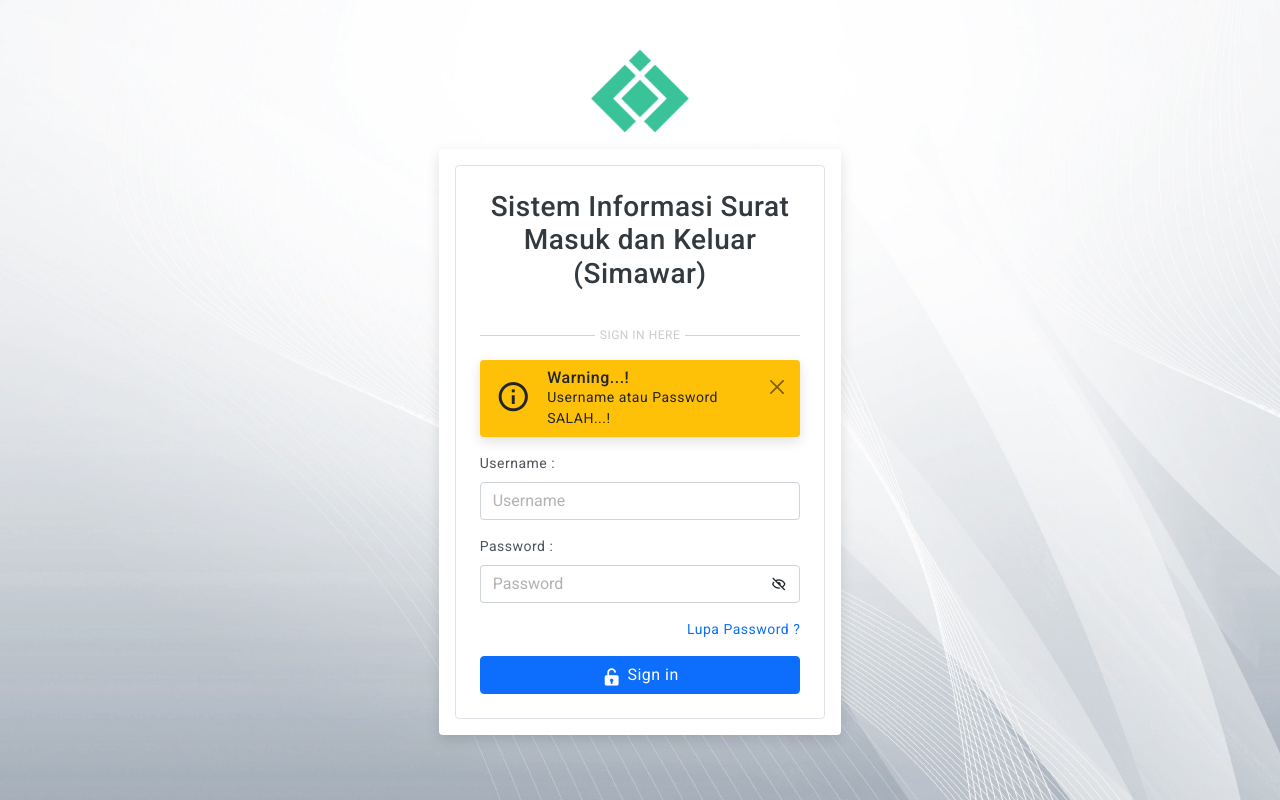
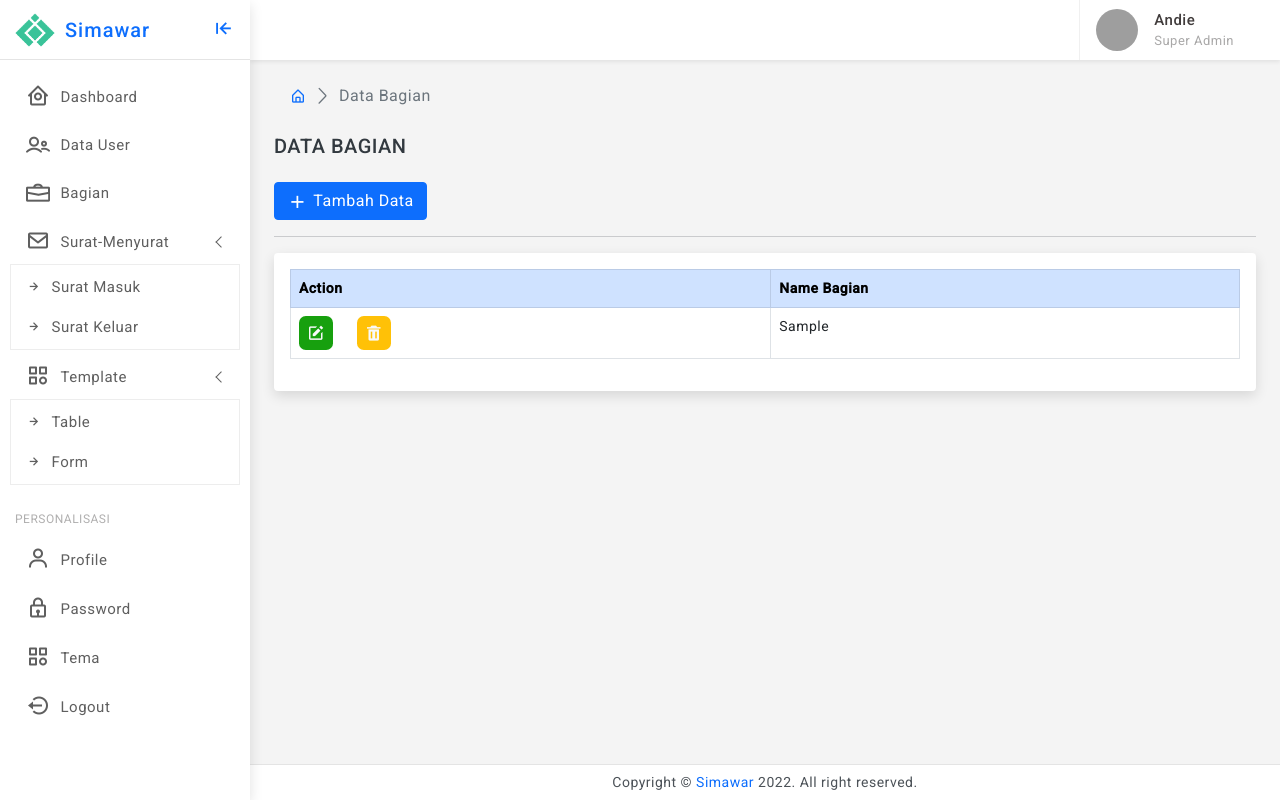
Before and after one commit to mikahikaai/dashkote, a PHP site: page / in a window 1280 px wide. Run offline with PHP 8.4, Linux system fonts and the light colour scheme; tables that the repository leaves empty or names only in its code hold one stand-in row (values such as "Sample post"); some libraries are stand-ins or nearby versions; grey boxes are pictures that could not be loaded.

Commit message:
update code

```diff
--- a/index.php
+++ b/index.php
@@ -1,105 +1,137 @@
+<?php
+include 'koneksi.php';
+
+$query_srt = 'SELECT * FROM tbl_bagian';
+$result_srt = mysqli_query($conn, $query_srt);
+?>
+
 <!doctype html>
-<html lang="en">
+<html lang="en" class="">
 
 <head>
+    <!-- Required meta tags -->
     <meta charset="utf-8">
     <meta name="viewport" content="width=device-width, initial-scale=1">
-  <link rel="icon" href="assets/images/favicon-32x32.png" type="image/png" />
-  <link href="assets/plugins/simplebar/css/simplebar.css" rel="stylesheet" />
-  <link href="assets/plugins/perfect-scrollbar/css/perfect-scrollbar.css" rel="stylesheet" />
-  <link href="assets/plugins/metismenu/css/metisMenu.min.css" rel="stylesheet" />
-  <link href="assets/css/pace.min.css" rel="stylesheet" />
-  <script src="assets/js/pace.min.js"></script>
-  <link href="assets/css/bootstrap.min.css" rel="stylesheet">
-  <link href="assets/css/app.css" rel="stylesheet">
-  <link href="assets/css/icons.css" rel="stylesheet">
-  <title>Simawar - Login</title>
+    <!--favicon-->
+    <link rel="icon" href="../assets/images/favicon-32x32.png" type="image/png" />
+    <!--plugins-->
+    <link href="../assets/plugins/simplebar/css/simplebar.css" rel="stylesheet" />
+    <link href="../assets/plugins/perfect-scrollbar/css/perfect-scrollbar.css" rel="stylesheet" />
+    <link href="../assets/plugins/metismenu/css/metisMenu.min.css" rel="stylesheet" />
+    <link href="../assets/plugins/datatable/css/dataTables.bootstrap5.min.css" rel="stylesheet" />
+    <!-- loader-->
+    <link href="../assets/css/pace.min.css" rel="stylesheet" />
+    <script src="../assets/js/pace.min.js"></script>
+    <!-- Bootstrap CSS -->
+    <link href="../assets/css/bootstrap.min.css" rel="stylesheet">
+    <link href="../assets/css/app.css" rel="stylesheet">
+    <link href="../assets/css/icons.css" rel="stylesheet">
+    <!-- Theme Style CSS -->
+    <link rel="stylesheet" href="../assets/css/dark-theme.css" />
+    <link rel="stylesheet" href="../assets/css/semi-dark.css" />
+    <link rel="stylesheet" href="../assets/css/header-colors.css" />
+    <title>Simawar - Data Surat Masuk</title>
 </head>
 
-<body class="bg-login">
+<body>
+    <!--wrapper-->
     <div class="wrapper">
-    <div class="section-authentication-signin d-flex align-items-center justify-content-center my-5 my-lg-0">
-      <div class="container-fluid">
-        <div class="row row-cols-1 row-cols-lg-2 row-cols-xl-3">
-          <div class="col mx-auto">
-            <div class="mb-2 text-center">
-              <img src="assets/images/logo-img.png" width="100" alt="" />
+
+        <?php include "sadmin/theme-sidebar.php" ?>
+
+        <?php include "sadmin/theme-header.php" ?>
+
+        <!--start page wrapper -->
+        <div class="page-wrapper">
+            <div class="page-content">
+                <!--breadcrumb-->
+                <div class="page-breadcrumb d-none d-sm-flex align-items-center mb-3">
+                    <div class="ps-3">
+                        <nav aria-label="breadcrumb">
+                            <ol class="breadcrumb mb-0 p-0">
+                                <li class="breadcrumb-item"><a href="index.php"><i class="bx bx-home-alt"></i></a></li>
+                                <li class="breadcrumb-item active" aria-current="page">Data Bagian</li>
+                            </ol>
+                        </nav>
                     </div>
+                </div>
+                <!--end breadcrumb-->
+                <h5 class="my-4 text-uppercase">Data Bagian</h5>
+                <div class="col">
+                    <a href="bagian-tambah.php" class="btn btn-primary"><i class='bx bx-plus mr-1'></i>Tambah Data</a>
+                </div>
+                <hr />
                 <div class="card">
                     <div class="card-body">
-                <div class="border p-4 rounded">
-                  <div class="text-center">
-                    <h3 class="">Sistem Informasi Surat Masuk dan Keluar (Simawar)</h3>
+                        <div class="table-responsive">
+                            <table id="example2" class="table table-hover table-bordered">
+                                <thead class="table-primary">
+                                    <tr>
+                                        <th>Action</th>
+                                        <th>Name Bagian</th>
+                                    </tr>
+                                </thead>
+                                <tbody>
+                                    <?php
+                                    while ($row_srt = mysqli_fetch_assoc($result_srt)){
+                                    ?>
+                                    <tr>
+                                        <td>
+                                            <div class="d-flex order-actions">
+                                                <a href="bagian-edit.php" class="text-light bg-success border-0"><i class='bx bxs-edit'></i></a>
+                                                <a href="bagian-hapus.php" class="ms-4 text-light bg-warning border-0" onClick="return confirm('Apakah anda yakin ingin menghapus data ini...?')"><i class='bx bxs-trash'></i></a>
                                             </div>
-                  <div class="login-separater text-center mb-4"> <span>SIGN IN HERE</span>
-                    <hr />
-                  </div>
-
-                  <div class="alert alert-warning border-0 bg-warning alert-dismissible fade show py-2">
-                    <div class="d-flex align-items-center">
-                      <div class="font-35 text-dark"><i class='bx bx-info-circle'></i>
-                      </div>
-                      <div class="ms-3">
-                        <h6 class="mb-0 text-dark">Warning...!</h6>
-                        <div class="text-dark">Username atau Password SALAH...!</div>
-                      </div>
-                    </div>
-                    <button type="button" class="btn-close" data-bs-dismiss="alert" aria-label="Close"></button>
-                  </div>
-
-                  <div class="form-body">
-                    <form class="row g-3" method="POST" action="">
-                      <div class="col-12">
-                        <label for="username" class="form-label">Username :</label>
-                        <input type="text" class="form-control" name="username" id="username" placeholder="Username" required>
-                      </div>
-                      <div class="col-12">
-                        <label for="password" class="form-label">Password :</label>
-                        <div class="input-group" id="show_hide_password">
-                          <input type="password" class="form-control border-end-0" name="password" id="password" placeholder="Password" required>
-                          <a href="javascript:;" class="input-group-text bg-transparent"><i class='bx bx-hide'></i></a>
-                        </div>
-                      </div>
-                      <div class="col-md-12 text-end"> <a href="lupa.php">Lupa Password ?</a>
-                      </div>
-                      <div class="col-12">
-                        <div class="d-grid">
-                          <button type="submit" class="btn btn-primary" name="submit"><i class="bx bxs-lock-open"></i>Sign in</button>
-                        </div>
-                      </div>
-                    </form>
+                                        </td>
+                                        <td>
+                                            <?= $row_srt['nm_bagian'] ?>
+                                        </td>
+                                    </tr>
+                                    <?php }; ?>
+                                </tbody>
+                            </table>
                         </div>
                     </div>
                 </div>
             </div>
         </div>
+        <!--end page wrapper -->
+        <!--start overlay-->
+        <div class="overlay toggle-icon"></div>
+        <!--end overlay-->
+        <!--Start Back To Top Button--> <a href="javaScript:;" class="back-to-top"><i class='bx bxs-up-arrow-alt'></i></a>
+        <!--End Back To Top Button-->
+
+        <?php include "sadmin/theme-footer.php" ?>
+
     </div>
-      </div>
-    </div>
-  </div>
-
+    <!--end wrapper-->
+    <!-- Bootstrap JS -->
     <script src="assets/js/bootstrap.bundle.min.js"></script>
+    <!--plugins-->
     <script src="assets/js/jquery.min.js"></script>
     <script src="assets/plugins/simplebar/js/simplebar.min.js"></script>
     <script src="assets/plugins/metismenu/js/metisMenu.min.js"></script>
     <script src="assets/plugins/perfect-scrollbar/js/perfect-scrollbar.js"></script>
+    <script src="assets/plugins/datatable/js/jquery.dataTables.min.js"></script>
+    <script src="assets/plugins/datatable/js/dataTables.bootstrap5.min.js"></script>
     <script>
         $(document).ready(function() {
-      $("#show_hide_password a").on('click', function(event) {
-        event.preventDefault();
-        if ($('#show_hide_password input').attr("type") == "text") {
-          $('#show_hide_password input').attr('type', 'password');
-          $('#show_hide_password i').addClass("bx-hide");
-          $('#show_hide_password i').removeClass("bx-show");
-        } else if ($('#show_hide_password input').attr("type") == "password") {
-          $('#show_hide_password input').attr('type', 'text');
-          $('#show_hide_password i').removeClass("bx-hide");
-          $('#show_hide_password i').addClass("bx-show");
-        }
-      });
+            $('#example').DataTable();
         });
     </script>
-  <script src="assets/js/app.js"></script>
+    <script>
+        $(document).ready(function() {
+            var table = $('#example2').DataTable({
+                lengthChange: false,
+                buttons: ['copy', 'excel', 'pdf', 'print']
+            });
+
+            table.buttons().container()
+                .appendTo('#example2_wrapper .col-md-6:eq(0)');
+        });
+    </script>
+    <!--app JS-->
+    <script src="../assets/js/app.js"></script>
 </body>
 
 </html>
--- /dev/null
+++ b/koneksi.php
@@ -0,0 +1,3 @@
+<?php
+
+$conn = mysqli_connect('localhost', 'root', '', 'simawar_8s');
```
Also changed, not shown: bagian-tambah.php (added, +105 -0 lines), desktop.ini (deleted, +0 -7 lines), login.php (added, +105 -0 lines). Lines whose indentation alone changed are shown as unchanged.
